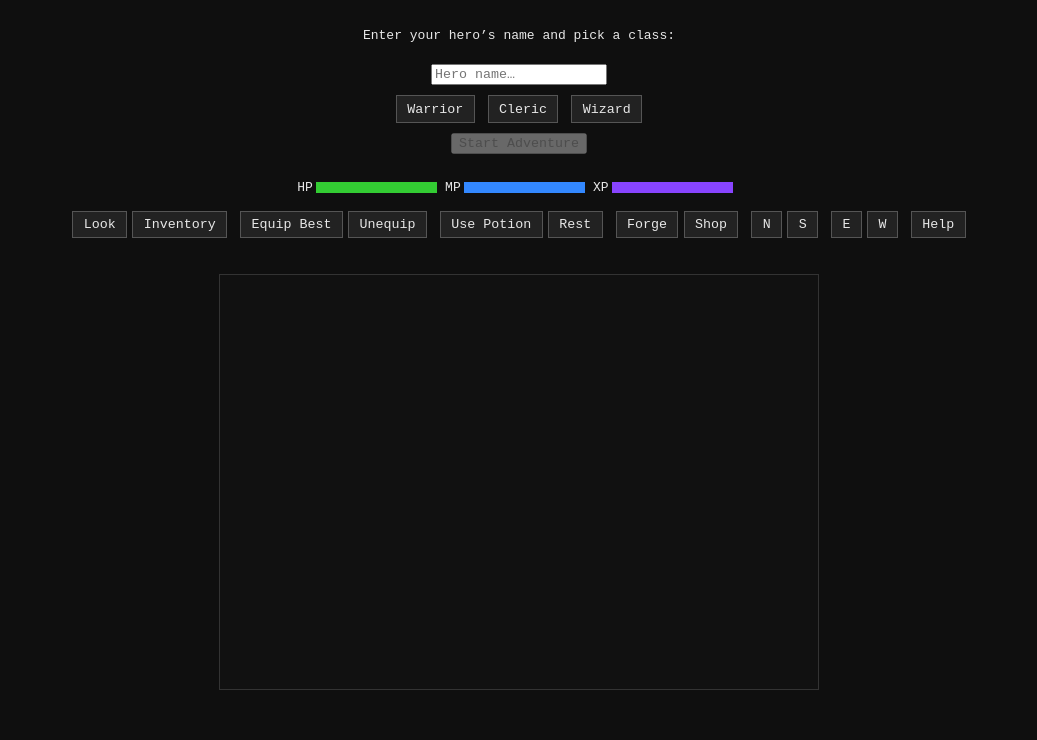
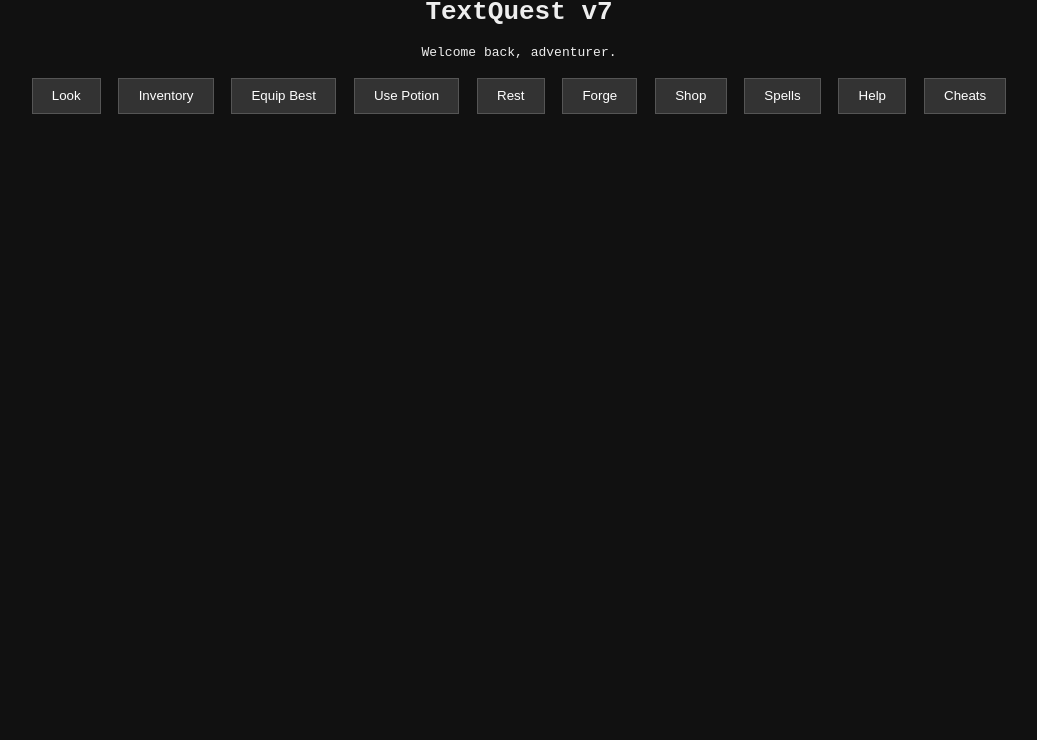
Before and after one commit to drfuentes76/Text-Quest, a plain HTML site: page index.html in a window 1280 px wide. Shown: the part 60-800 px from the top of the page, without its empty margins (121-1158 px from the left). Drawn offline with Linux system fonts and the light colour scheme.

Commit message:
Add files via upload

```diff
--- a/index.html
+++ b/index.html
@@ -1,43 +1,24 @@
-<!DOCTYPE html><html lang="en"><head>
-<meta charset="UTF-8"/><meta name="viewport" content="width=device-width,initial-scale=1.0"/>
-<title>TextQuest v7</title>
-<link rel="stylesheet" href="style.css"/></head><body>
-
-<section id="create-screen">
-<h1>TextQuest v7</h1>
-<p>Enter your hero’s name and pick a class:</p>
-<input id="hero-name" type="text" placeholder="Hero name…"/>
-<div id="class-buttons">
-<button type="button" data-class="warrior">Warrior</button>
-<button type="button" data-class="cleric">Cleric</button>
-<button type="button" data-class="wizard">Wizard</button>
-</div>
-<button type="button" id="start-btn" disabled>Start Adventure</button>
-</section>
-
-<section id="game-screen" hidden>
-<header id="hud">
-  <div id="time-label"></div>
-  <div class="bar-wrap"><span>HP</span><div id="hp-bar" class="bar"></div></div>
-  <div class="bar-wrap"><span>MP</span><div id="mp-bar" class="bar blue"></div></div>
-  <div class="bar-wrap"><span>XP</span><div id="xp-bar" class="bar purple"></div></div>
-  <div id="weapon-label"></div>
-  <div id="companion-label"></div>
-</header>
-
-<header id="actions">
-  <button data-cmd="look">Look</button><button data-cmd="inventory">Inventory</button>
-  <button data-cmd="equip best">Equip Best</button><button data-cmd="unequip">Unequip</button>
-  <button data-cmd="use potion">Use Potion</button><button data-cmd="rest">Rest</button>
-  <button data-cmd="forge">Forge</button><button data-cmd="shop">Shop</button>
-  <button data-cmd="go north">N</button><button data-cmd="go south">S</button>
-  <button data-cmd="go east">E</button><button data-cmd="go west">W</button>
-  <button data-cmd="help">Help</button>
-</header>
-
-<div id="spell-buttons" class="flex-wrap"></div>
-<div id="npc-buttons" class="flex-wrap"></div>
-<main id="game"><pre id="output"></pre></main>
-</section>
-
-<script src="game.js"></script></body></html>
+<!DOCTYPE html>
+<html lang="en">
+<head>
+<meta charset="UTF-8"/>
+<meta name="viewport" content="width=device-width,initial-scale=1.0"/>
+<title>TextQuest v7 Home</title>
+<link rel="stylesheet" href="style.css"/>
+</head><body>
+<h1>TextQuest v7</h1>
+<p>Welcome back, adventurer.</p>
+<nav>
+  <a href="look.html"><button>Look</button></a>
+  <a href="inventory.html"><button>Inventory</button></a>
+  <a href="equip.html"><button>Equip Best</button></a>
+  <a href="potion.html"><button>Use Potion</button></a>
+  <a href="rest.html"><button>Rest</button></a>
+  <a href="forge.html"><button>Forge</button></a>
+  <a href="shop.html"><button>Shop</button></a>
+  <a href="spells.html"><button>Spells</button></a>
+  <a href="help.html"><button>Help</button></a>
+  <a href="cheats.html"><button>Cheats</button></a>
+</nav>
+</body>
+</html>
--- a/style.css
+++ b/style.css
@@ -1,12 +1,3 @@
-:root{--bg:#0f0f0f;--text:#e8e8e8;--bar:#33cc33;--blue:#3388ff;--purple:#8844ff;}
-*{box-sizing:border-box;font-family:monospace;}
-body{margin:0;background:var(--bg);color:var(--text);}
-#create-screen,#game-screen{display:flex;flex-direction:column;align-items:center;gap:.6rem;padding:1rem;}
-#class-buttons button,#actions button,#npc-buttons button,#spell-buttons button{margin:.2rem;padding:.4rem .8rem;background:#222;border:1px solid #555;color:var(--text);}
-#class-buttons button.active{background:#0099ff;}
-header#hud{display:flex;flex-wrap:wrap;gap:.6rem;align-items:center;margin-bottom:.4rem;}
-.bar-wrap{display:flex;align-items:center;gap:.25rem;width:140px;}
-.bar{height:.8rem;background:var(--bar);flex:1;transition:width .2s;}
-.bar.blue{background:var(--blue);} .bar.purple{background:var(--purple);}
-#game{width:100%;max-width:600px;height:52vh;overflow-y:auto;background:#111;padding:.5rem;border:1px solid #333;}
-.flex-wrap{display:flex;flex-wrap:wrap;gap:.3rem;margin-bottom:.4rem;}
+body { background: #111; color: #eee; font-family: monospace; text-align: center; padding: 2rem; }
+button { background: #333; color: #fff; border: 1px solid #555; padding: 0.6rem 1.2rem; margin: 0.3rem; cursor: pointer; }
+nav { display: flex; flex-wrap: wrap; justify-content: center; gap: 0.5rem; }
```
Also changed, not shown: cheats.html (+15 -5 lines), equip.html (added, +7 -0 lines), forge.html (added, +7 -0 lines), help.html (added, +7 -0 lines), inventory.html (added, +7 -0 lines), potion.html (added, +7 -0 lines), rest.html (added, +7 -0 lines), shop.html (added, +7 -0 lines), spells.html (added, +7 -0 lines), 2 other files.
